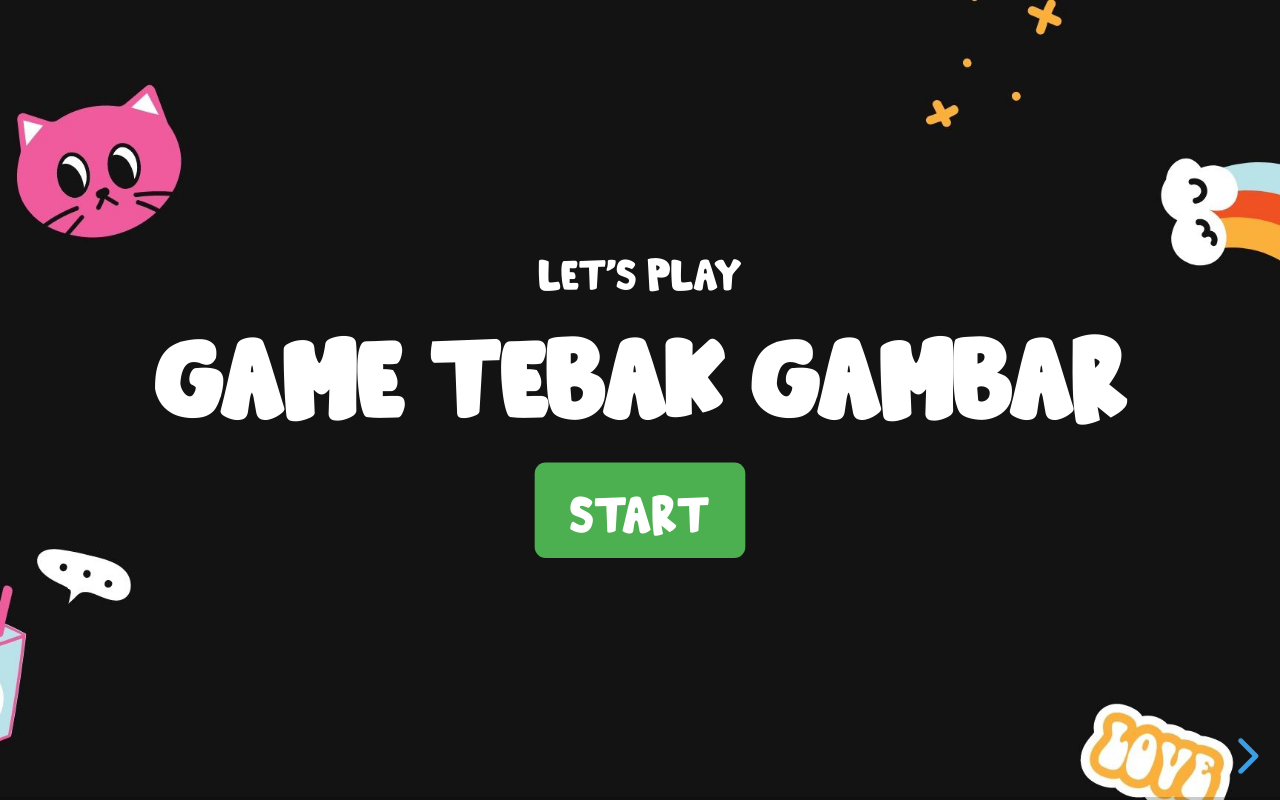
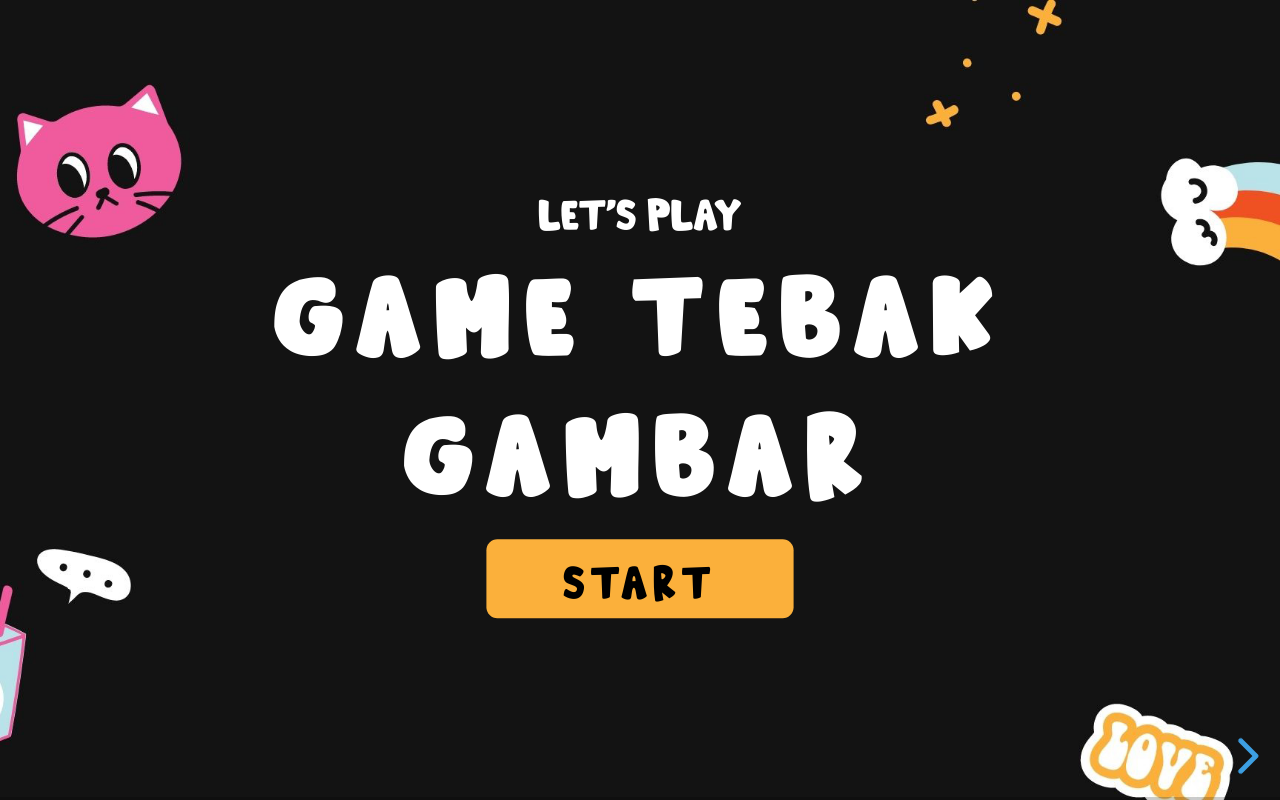
Before and after one commit to faridfr45/Game-Tebak-Gambar, a website: page index.html in a window 1280 px wide. Drawn offline with Linux system fonts and the light colour scheme.

Commit message:
finish slide 1

```diff
--- a/css/style.css
+++ b/css/style.css
@@ -3,9 +3,9 @@
     src: url("../font/beachday.ttf");
 }
 
-body, h1, h2, h3, h4, h5, h6 {
-    font-family: "BeachDay";
-  }
+.reveal h1 {
+    letter-spacing: 15px;
+}
 
 .isi {
     background-color: red;
@@ -34,14 +34,23 @@ body, h1, h2, h3, h4, h5, h6 {
 }
 
 button {
-    background-color: #4CAF50; /* Green */
     border: none;
     border-radius: 10px;
-    color: white;
-    padding: 15px 32px;
+    padding: 10px 70px;
     text-align: center;
+    letter-spacing: 5px;
     text-decoration: none;
     display: inline-block;
     font-family: "BeachDay";
-    font-size: 50px;
-  }
+    font-size: 45px;
+    cursor: pointer;
+}
+
+button:hover {
+    opacity: 90%;
+}
+
+#button1 {
+    background-color: #fbb03b;
+    color: black;
+}
--- a/index.html
+++ b/index.html
@@ -40,7 +40,7 @@
 				<section data-background-image="./img/background/slide_1.jpg">
 					Let's Play
 					<h1>Game Tebak Gambar</h1>
-					<button>START</button>
+					<button id="button1" class="navigate-right">START</button>
 
 				</section>
 
```
